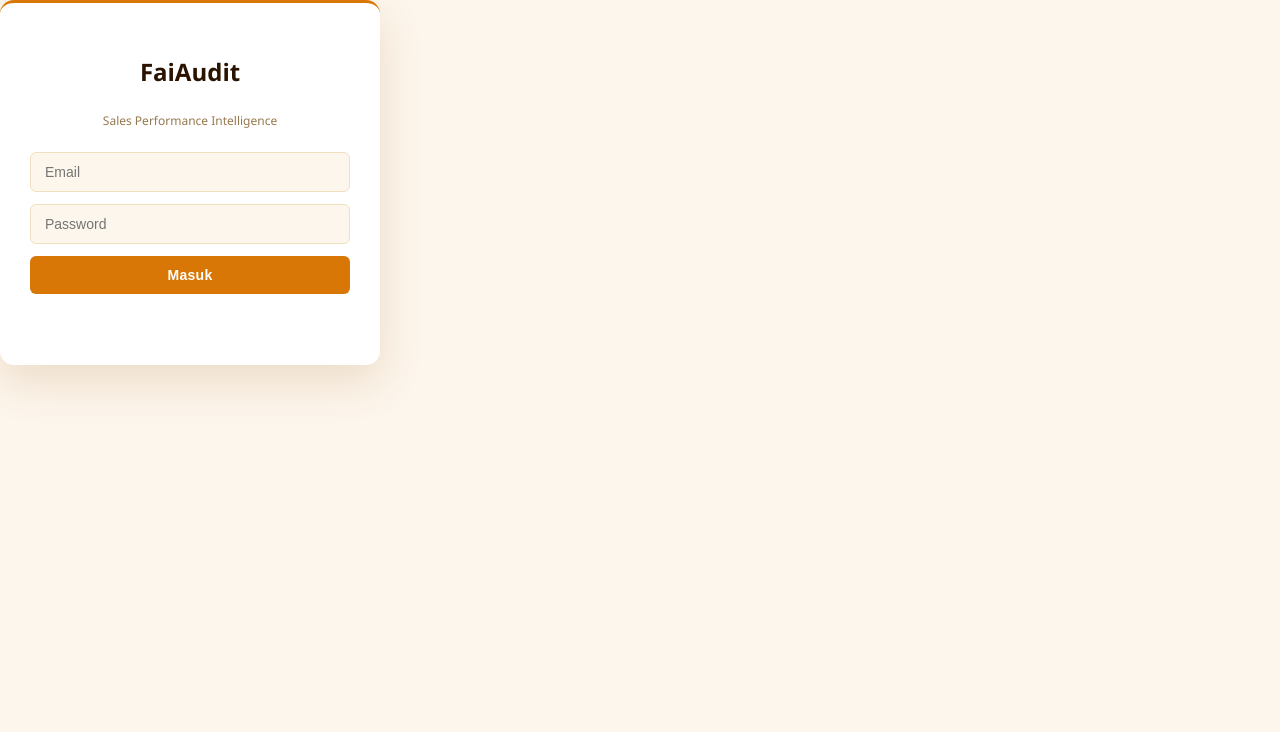
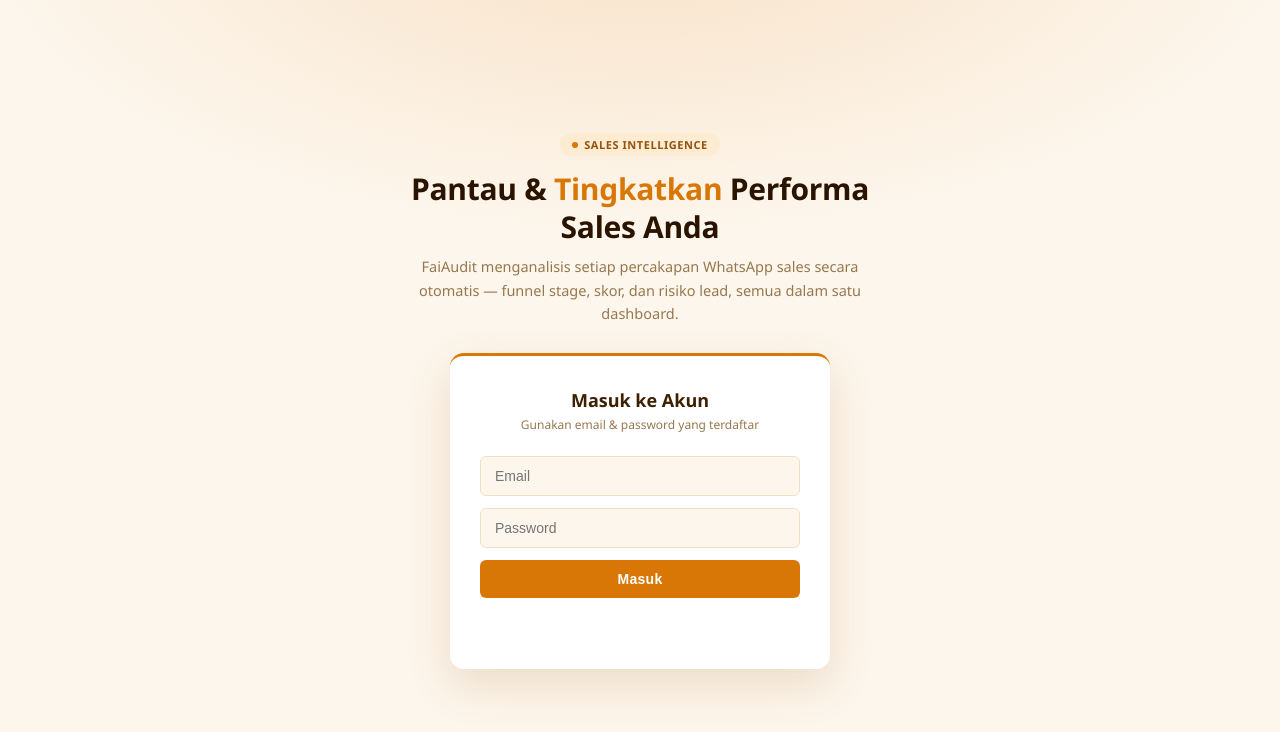
Before and after one commit to fagangans/FaiAudit, a website: page public/index.html in a window 1280 px wide. Drawn offline with Linux system fonts and the light colour scheme.

Commit message:
Redesain halaman login: teks hero di atas kartu form (tema amber)

```diff
--- a/public/index.html
+++ b/public/index.html
@@ -4,13 +4,19 @@
   <meta charset="utf-8" />
   <meta name="viewport" content="width=device-width, initial-scale=1" />
   <title>FaiAudit — Dashboard Audit Sales</title>
-  <link rel="stylesheet" href="style.css?v=23" />
+  <link rel="stylesheet" href="style.css?v=24" />
 </head>
 <body>
-  <section id="authView" class="auth-card">
+  <section id="authView" class="auth-page">
+    <div class="auth-hero">
+      <span class="auth-hero-badge">Sales Intelligence</span>
+      <h1>Pantau &amp; <span class="accent">Tingkatkan</span> Performa Sales Anda</h1>
+      <p>FaiAudit menganalisis setiap percakapan WhatsApp sales secara otomatis — funnel stage, skor, dan risiko lead, semua dalam satu dashboard.</p>
+    </div>
+    <div class="auth-card">
       <div class="brand">
-      <h1>FaiAudit</h1>
-      <span>Sales Performance Intelligence</span>
+        <h2>Masuk ke Akun</h2>
+        <span>Gunakan email &amp; password yang terdaftar</span>
       </div>
       <form id="authForm">
         <input id="authEmail" type="email" placeholder="Email" required autocomplete="username" />
@@ -20,6 +26,7 @@
         </div>
         <p id="authError" class="error"></p>
       </form>
+    </div>
   </section>
 
   <div class="shell" id="shell" hidden>
@@ -270,6 +277,6 @@
     </ul>
   </aside>
 
-  <script src="app.js?v=23"></script>
+  <script src="app.js?v=24"></script>
 </body>
 </html>
```
Lines whose indentation alone changed are shown as unchanged.
